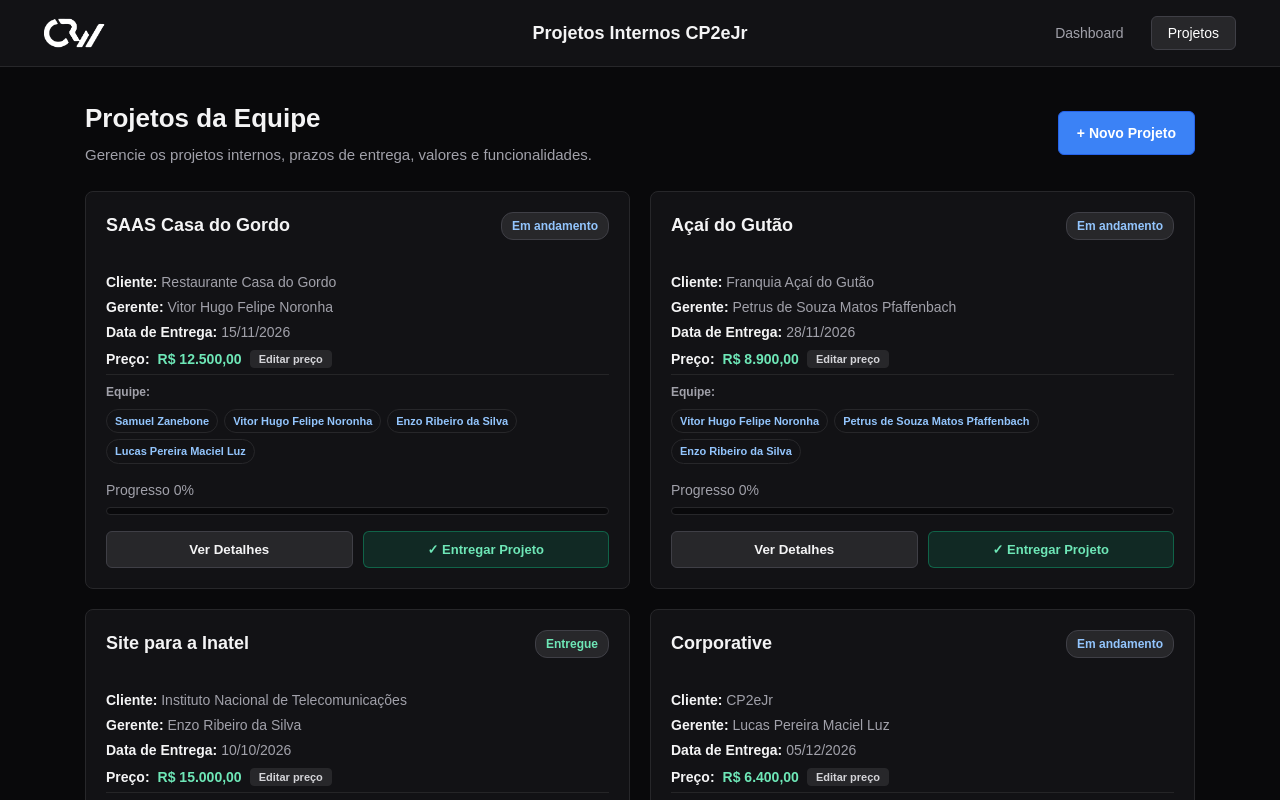
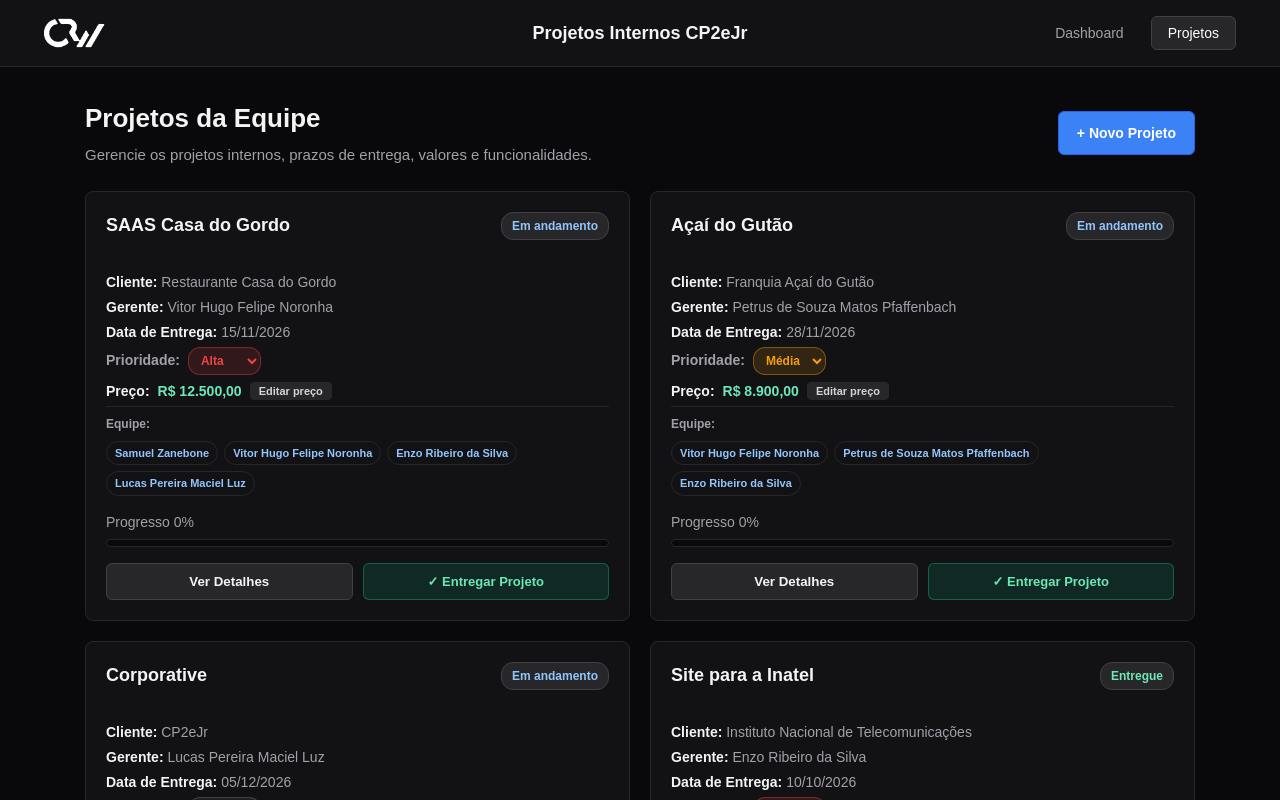
Before and after one commit to zanebas/Onboarding_React, a React (Vite) app: page / in a window 1280 px wide. Both pictures are taken after a click on the button "Projetos". Shown: the top 800 px of the page. Built offline with nearby package versions, Linux system fonts and the light colour scheme.

Commit message:
sistema de prioridade

```diff
--- a/src/App.css
+++ b/src/App.css
@@ -200,7 +200,88 @@ body {
 }
 
 .cards-detalhes-cinco {
-  grid-template-columns: repeat(5, 1fr);
+  grid-template-columns: repeat(6, 1fr);
+}
+
+.badge-prioridade,
+.select-prioridade {
+  --prioridade-cor: #71717a;
+  --prioridade-fundo: rgba(113, 113, 122, 0.14);
+  --prioridade-borda: rgba(113, 113, 122, 0.4);
+  background-color: var(--prioridade-fundo);
+  color: var(--prioridade-cor);
+  border: 1px solid var(--prioridade-borda);
+  border-radius: 12px;
+  font-size: 12px;
+  font-weight: bold;
+  font-family: inherit;
+}
+
+.badge-prioridade {
+  padding: 4px 10px;
+  white-space: nowrap;
+}
+
+.select-prioridade {
+  color-scheme: dark;
+  padding: 4px 8px;
+  min-height: 28px;
+  cursor: pointer;
+  align-self: flex-start;
+}
+
+.select-prioridade:focus-visible {
+  outline: 2px solid var(--cor-foco);
+  outline-offset: 2px;
+}
+
+.prioridade-alta {
+  --prioridade-cor: #ef4444;
+  --prioridade-fundo: rgba(239, 68, 68, 0.14);
+  --prioridade-borda: rgba(239, 68, 68, 0.4);
+}
+
+.prioridade-media {
+  --prioridade-cor: #f59e0b;
+  --prioridade-fundo: rgba(245, 158, 11, 0.14);
+  --prioridade-borda: rgba(245, 158, 11, 0.4);
+}
+
+.prioridade-baixa {
+  --prioridade-cor: #71717a;
+  --prioridade-fundo: rgba(113, 113, 122, 0.14);
+  --prioridade-borda: rgba(113, 113, 122, 0.4);
+}
+
+.linha-prioridade-projeto {
+  display: flex;
+  align-items: center;
+  gap: 8px;
+  margin-bottom: 4px;
+}
+
+.rotulo-prioridade {
+  color: var(--cor-texto-suave);
+  font-size: 14px;
+  font-weight: bold;
+}
+
+.select-campo-form {
+  color-scheme: dark;
+  background-color: var(--cor-fundo);
+  border: 1px solid var(--cor-borda);
+  border-radius: 6px;
+  padding: 10px 12px;
+  min-height: 44px;
+  color: var(--cor-texto-principal);
+  font-size: 1rem;
+  font-family: inherit;
+}
+
+.select-campo-form:focus-visible {
+  outline: 2px solid var(--cor-foco);
+  outline-offset: 1px;
+  border-color: var(--cor-foco);
 }
 
 .card-resumo {
@@ -242,7 +323,8 @@ body {
   background-color: var(--cor-dot-roxo);
 }
 
-.card-resumo span {
+.card-resumo span,
+.card-resumo label {
   color: var(--cor-texto-suave);
   font-size: 14px;
 }
--- a/src/App.jsx
+++ b/src/App.jsx
@@ -81,6 +81,16 @@ function App() {
       atuais.map((projeto) =>
         projeto.id === projetoId
           ? { ...projeto, preco: precoFormatado }
+          : projeto
+      )
+    );
+  }
+
+  function alterarPrioridadeProjeto(projetoId, novaPrioridade) {
+    setProjetos((atuais) =>
+      atuais.map((projeto) =>
+        projeto.id === projetoId
+          ? { ...projeto, prioridade: novaPrioridade }
           : projeto
       )
     );
@@ -272,6 +282,7 @@ function App() {
             onAdicionarProjeto={adicionarProjeto}
             onAtualizarPreco={atualizarPrecoProjeto}
             onAlternarEntrega={alternarStatusEntregaProjeto}
+            onAlterarPrioridade={alterarPrioridadeProjeto}
           />
         )}
 
@@ -283,6 +294,7 @@ function App() {
             onAlternarTarefa={alternarTarefaProjeto}
             onAtualizarPreco={atualizarPrecoProjeto}
             onAlternarEntrega={alternarStatusEntregaProjeto}
+            onAlterarPrioridade={alterarPrioridadeProjeto}
           />
         )}
       </main>
--- a/src/components/Dashboard.jsx
+++ b/src/components/Dashboard.jsx
@@ -1,6 +1,10 @@
 import { useState } from 'react';
-import { MEMBROS_EQUIPE } from '../data/mockProjects';
+import {
+  MEMBROS_EQUIPE,
+  ordenarProjetosPorPrioridade,
+} from '../data/mockProjects';
 import Badge from './Badge';
+import { PrioridadeBadge } from './PrioridadeSelect';
 
 function obterIniciais(nomeCompleto) {
   if (!nomeCompleto) return 'SZ';
@@ -40,6 +44,8 @@ function Dashboard({
       tarefas: `${todosProjetos.length} entregas ativas`,
     };
   });
+
+  const projetosOrdenados = ordenarProjetosPorPrioridade(projetos);
 
   const projetosAtivos = projetos.filter((p) => p.status !== 'Entregue').length;
   const projetosConcluidos = projetos.filter((p) => p.status === 'Entregue').length;
@@ -129,7 +135,7 @@ function Dashboard({
             </div>
 
             <div className="lista-simples">
-              {projetos.map((projeto) => (
+              {projetosOrdenados.map((projeto) => (
                 <div key={projeto.id} className="item-lista">
                   <div>
                     <p className="item-titulo">{projeto.nome}</p>
@@ -139,6 +145,7 @@ function Dashboard({
                   </div>
 
                   <div className="item-direita">
+                    <PrioridadeBadge prioridade={projeto.prioridade} />
                     <span className="porcentagem">{projeto.progresso ?? 0}%</span>
                     <Badge status={projeto.status} />
                   </div>
--- /dev/null
+++ b/src/components/PrioridadeSelect.jsx
@@ -0,0 +1,36 @@
+import { PRIORIDADES } from '../data/mockProjects';
+
+const CLASSES = {
+  Alta: 'prioridade-alta',
+  Média: 'prioridade-media',
+  Baixa: 'prioridade-baixa',
+};
+
+export function PrioridadeBadge({ prioridade }) {
+  return (
+    <span className={`badge-prioridade ${CLASSES[prioridade] ?? CLASSES.Média}`}>
+      {prioridade}
+    </span>
+  );
+}
+
+function PrioridadeSelect({ id, prioridade, onChange, nomeProjeto }) {
+  return (
+    <select
+      id={id}
+      name="prioridade"
+      className={`select-prioridade ${CLASSES[prioridade] ?? CLASSES.Média}`}
+      value={prioridade}
+      aria-label={`Prioridade do projeto ${nomeProjeto}`}
+      onChange={(e) => onChange(e.target.value)}
+    >
+      {PRIORIDADES.map((nivel) => (
+        <option key={nivel} value={nivel}>
+          {nivel}
+        </option>
+      ))}
+    </select>
+  );
+}
+
+export default PrioridadeSelect;
--- a/src/components/ProjetoDetalhes.jsx
+++ b/src/components/ProjetoDetalhes.jsx
@@ -1,5 +1,6 @@
 import { useState } from 'react';
 import Badge from './Badge';
+import PrioridadeSelect from './PrioridadeSelect';
 
 function ProjetoDetalhes({
   projeto,
@@ -8,6 +9,7 @@ function ProjetoDetalhes({
   onAlternarTarefa,
   onAtualizarPreco,
   onAlternarEntrega,
+  onAlterarPrioridade,
 }) {
   const [novaTarefa, setNovaTarefa] = useState('');
   const [editandoPreco, setEditandoPreco] = useState(false);
@@ -119,6 +121,18 @@ function ProjetoDetalhes({
         </div>
 
         <div className="card-resumo">
+          <label htmlFor="prioridade-detalhes">Prioridade</label>
+          <PrioridadeSelect
+            id="prioridade-detalhes"
+            prioridade={projeto.prioridade}
+            nomeProjeto={projeto.nome}
+            onChange={(novaPrioridade) =>
+              onAlterarPrioridade(projeto.id, novaPrioridade)
+            }
+          />
+        </div>
+
+        <div className="card-resumo">
           <span>Progresso Geral</span>
           <strong className="texto-medio">{projeto.progresso ?? 0}%</strong>
         </div>
--- a/src/components/Projetos.jsx
+++ b/src/components/Projetos.jsx
@@ -1,6 +1,12 @@
 import { useRef, useState } from 'react';
-import { MEMBROS_EQUIPE, formatarPreco } from '../data/mockProjects';
+import {
+  MEMBROS_EQUIPE,
+  PRIORIDADES,
+  formatarPreco,
+  ordenarProjetosPorPrioridade,
+} from '../data/mockProjects';
 import Badge from './Badge';
+import PrioridadeSelect from './PrioridadeSelect';
 
 const MAX_FUNCIONALIDADES = 4;
 
@@ -17,6 +23,7 @@ function Projetos({
   onAdicionarProjeto,
   onAtualizarPreco,
   onAlternarEntrega,
+  onAlterarPrioridade,
 }) {
   const dialogRef = useRef(null);
   const pressedOutsideRef = useRef(false);
@@ -26,6 +33,7 @@ function Projetos({
   const [gerente, setGerente] = useState('');
   const [dataEntrega, setDataEntrega] = useState('');
   const [preco, setPreco] = useState('');
+  const [prioridade, setPrioridade] = useState('Média');
   const [descricao, setDescricao] = useState('');
   const [membrosSelecionados, setMembrosSelecionados] = useState([]);
   const [funcionalidades, setFuncionalidades] = useState(['']);
@@ -122,6 +130,7 @@ function Projetos({
       dataEntrega: formatarDataInput(dataEntrega),
       preco: formatarPreco(precoLimpo),
       status: 'Em andamento',
+      prioridade,
       progresso: 0,
       descricao: descricaoLimpa,
       membrosAlocados: membrosSelecionados,
@@ -139,6 +148,7 @@ function Projetos({
     setGerente('');
     setDataEntrega('');
     setPreco('');
+    setPrioridade('Média');
     setDescricao('');
     setMembrosSelecionados([]);
     setFuncionalidades(['']);
@@ -290,6 +300,24 @@ function Projetos({
           </div>
 
           <div className="campo-form">
+            <label htmlFor="prioridade-projeto">Prioridade</label>
+            <select
+              id="prioridade-projeto"
+              name="prioridade"
+              className="select-campo-form"
+              value={prioridade}
+              onChange={(e) => setPrioridade(e.target.value)}
+              required
+            >
+              {PRIORIDADES.map((nivel) => (
+                <option key={nivel} value={nivel}>
+                  {nivel}
+                </option>
+              ))}
+            </select>
+          </div>
+
+          <div className="campo-form">
             <label htmlFor="descricao-projeto">Descrição Breve</label>
             <textarea
               id="descricao-projeto"
@@ -412,7 +440,7 @@ function Projetos({
       </dialog>
 
       <div className="grid-projetos">
-        {projetos.map((projeto) => {
+        {ordenarProjetosPorPrioridade(projetos).map((projeto) => {
           const estaEntregue = projeto.status === 'Entregue';
           const editandoEstePreco = editandoPrecoId === projeto.id;
 
@@ -427,6 +455,23 @@ function Projetos({
                 <p><strong>Cliente:</strong> {projeto.cliente}</p>
                 <p><strong>Gerente:</strong> {projeto.gerente}</p>
                 <p><strong>Data de Entrega:</strong> {projeto.dataEntrega}</p>
+
+                <div className="linha-prioridade-projeto">
+                  <label
+                    htmlFor={`prioridade-${projeto.id}`}
+                    className="rotulo-prioridade"
+                  >
+                    Prioridade:
+                  </label>
+                  <PrioridadeSelect
+                    id={`prioridade-${projeto.id}`}
+                    prioridade={projeto.prioridade}
+                    nomeProjeto={projeto.nome}
+                    onChange={(novaPrioridade) =>
+                      onAlterarPrioridade(projeto.id, novaPrioridade)
+                    }
+                  />
+                </div>
 
                 <div className="linha-preco-projeto">
                   {editandoEstePreco ? (
--- a/src/data/mockProjects.js
+++ b/src/data/mockProjects.js
@@ -11,6 +11,30 @@ export function formatarPreco(valor) {
     });
   }
   return `R$ ${limpo}`;
+}
+
+export const PRIORIDADES = ['Alta', 'Média', 'Baixa'];
+
+const PESO_PRIORIDADE = { Alta: 0, Média: 1, Baixa: 2 };
+
+function dataParaTimestamp(dataBr) {
+  const [dia, mes, ano] = String(dataBr ?? '').split('/').map(Number);
+  if (!dia || !mes || !ano) return Number.MAX_SAFE_INTEGER;
+  return new Date(ano, mes - 1, dia).getTime();
+}
+
+export function ordenarProjetosPorPrioridade(projetos) {
+  return [...projetos].sort((a, b) => {
+    const aEntregue = a.status === 'Entregue';
+    const bEntregue = b.status === 'Entregue';
+    if (aEntregue !== bEntregue) return aEntregue ? 1 : -1;
+
+    const pesoA = PESO_PRIORIDADE[a.prioridade] ?? PESO_PRIORIDADE.Média;
+    const pesoB = PESO_PRIORIDADE[b.prioridade] ?? PESO_PRIORIDADE.Média;
+    if (pesoA !== pesoB) return pesoA - pesoB;
+
+    return dataParaTimestamp(a.dataEntrega) - dataParaTimestamp(b.dataEntrega);
+  });
 }
 
 export const MEMBROS_EQUIPE = [
@@ -53,6 +77,7 @@ export const mockProjects = [
     cliente: 'Restaurante Casa do Gordo',
     gerente: 'Vitor Hugo Felipe Noronha',
     dataEntrega: '15/11/2026',
+    prioridade: 'Alta',
     preco: 'R$ 12.500,00',
     status: 'Em andamento',
     progresso: 0,
@@ -76,6 +101,7 @@ export const mockProjects = [
     cliente: 'Franquia Açaí do Gutão',
     gerente: 'Petrus de Souza Matos Pfaffenbach',
     dataEntrega: '28/11/2026',
+    prioridade: 'Média',
     preco: 'R$ 8.900,00',
     status: 'Em andamento',
     progresso: 0,
@@ -98,6 +124,7 @@ export const mockProjects = [
     cliente: 'Instituto Nacional de Telecomunicações',
     gerente: 'Enzo Ribeiro da Silva',
     dataEntrega: '10/10/2026',
+    prioridade: 'Alta',
     preco: 'R$ 15.000,00',
     status: 'Entregue',
     progresso: 100,
@@ -118,6 +145,7 @@ export const mockProjects = [
     cliente: 'CP2eJr',
     gerente: 'Lucas Pereira Maciel Luz',
     dataEntrega: '05/12/2026',
+    prioridade: 'Baixa',
     preco: 'R$ 6.400,00',
     status: 'Em andamento',
     progresso: 0,
```
